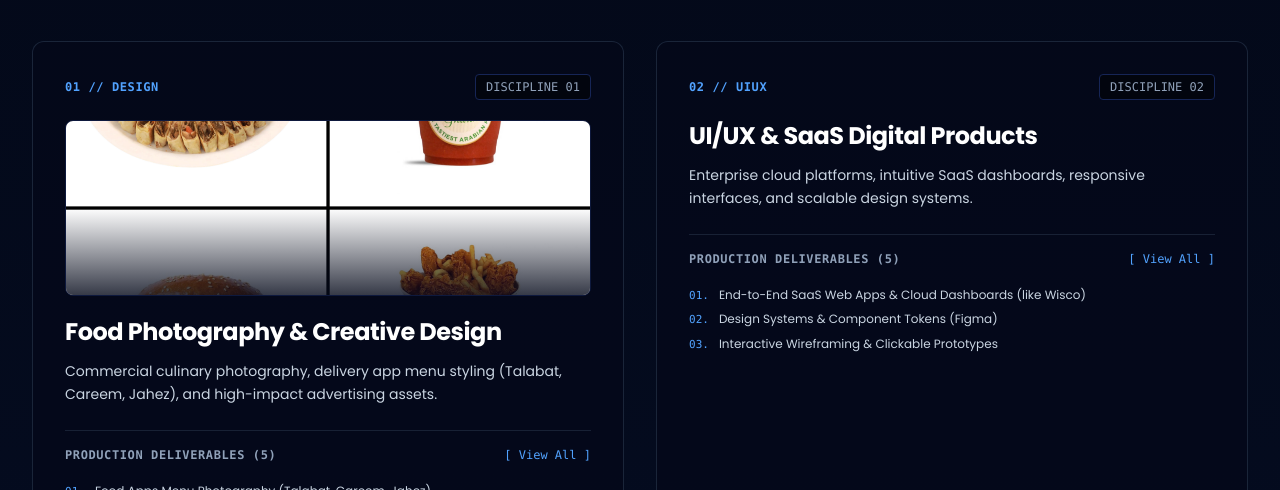
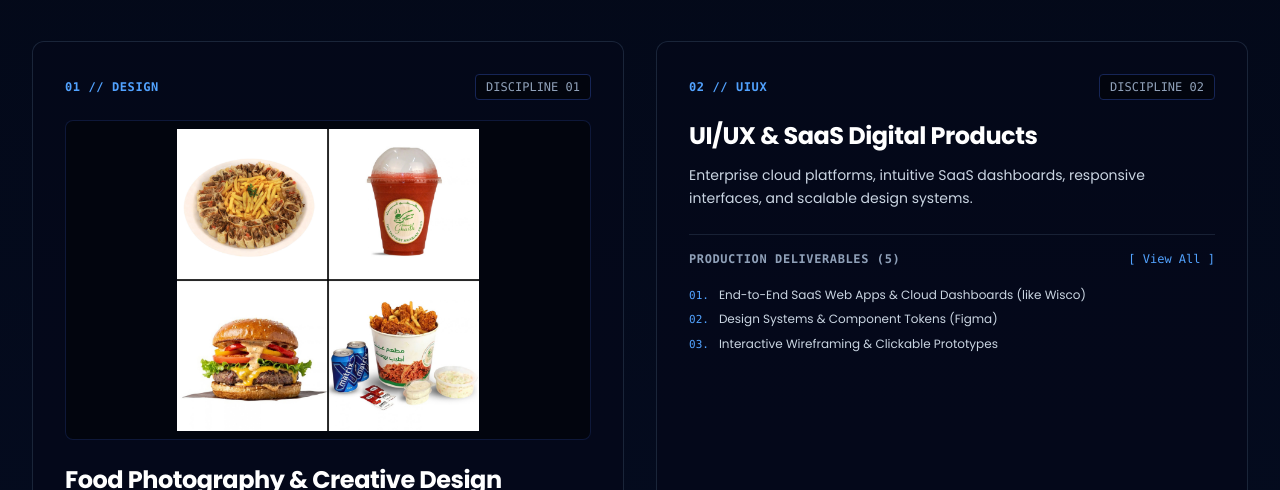
Before and after one commit to firasqawasmi713/whislly-website, a React (Vite) app: page / in a window 1280 px wide. Shown: the part 1400-1890 px from the top of the page. Built offline with nearby package versions, Linux system fonts and the light colour scheme.

Commit message:
Refactor comments and improve service image layout
Updated comments for clarity and adjusted service image container styles.

```diff
--- a/src/components/ServicesSection.tsx
+++ b/src/components/ServicesSection.tsx
@@ -138,7 +138,7 @@ export const ServicesSection: React.FC<ServicesSectionProps> = ({
                 className="blue-glow-card group p-8 rounded-xl bg-[#04091a]/75 border border-slate-800/90 hover:border-blue-500 hover:shadow-[0_0_30px_rgba(59,130,246,0.35)] transition-all duration-300 flex flex-col justify-between overflow-hidden"
               >
                 <div>
-                  {/* Top metadata line: Serial number */}
+                  {/* Top metadata line */}
                   <div className="flex items-center justify-between mb-5">
                     <span className="text-xs font-mono text-blue-400 font-bold tracking-wider">
                       {service.number} // {service.id.toUpperCase()}
@@ -148,15 +148,14 @@ export const ServicesSection: React.FC<ServicesSectionProps> = ({
                     </span>
                   </div>
 
-                  {/* Optional Service Preview Banner */}
+                  {/* Square Aspect Ratio Container (Zero Crop) */}
                   {service.imageSrc && (
-                    <div className="w-full h-44 rounded-lg overflow-hidden mb-5 border border-blue-950/60 relative">
+                    <div className="w-full aspect-square max-h-80 mx-auto rounded-lg overflow-hidden mb-6 border border-blue-950/60 bg-[#02050e] flex items-center justify-center p-2 relative group-hover:border-blue-500/40 transition-colors">
                       <img
                         src={service.imageSrc}
                         alt={service.name}
-                        className="w-full h-full object-cover group-hover:scale-105 transition-transform duration-500"
+                        className="w-full h-full object-contain rounded-md transition-transform duration-500 group-hover:scale-105"
                       />
-                      <div className="absolute inset-0 bg-gradient-to-t from-[#04091a] via-transparent to-transparent opacity-80" />
                     </div>
                   )}
 
```
